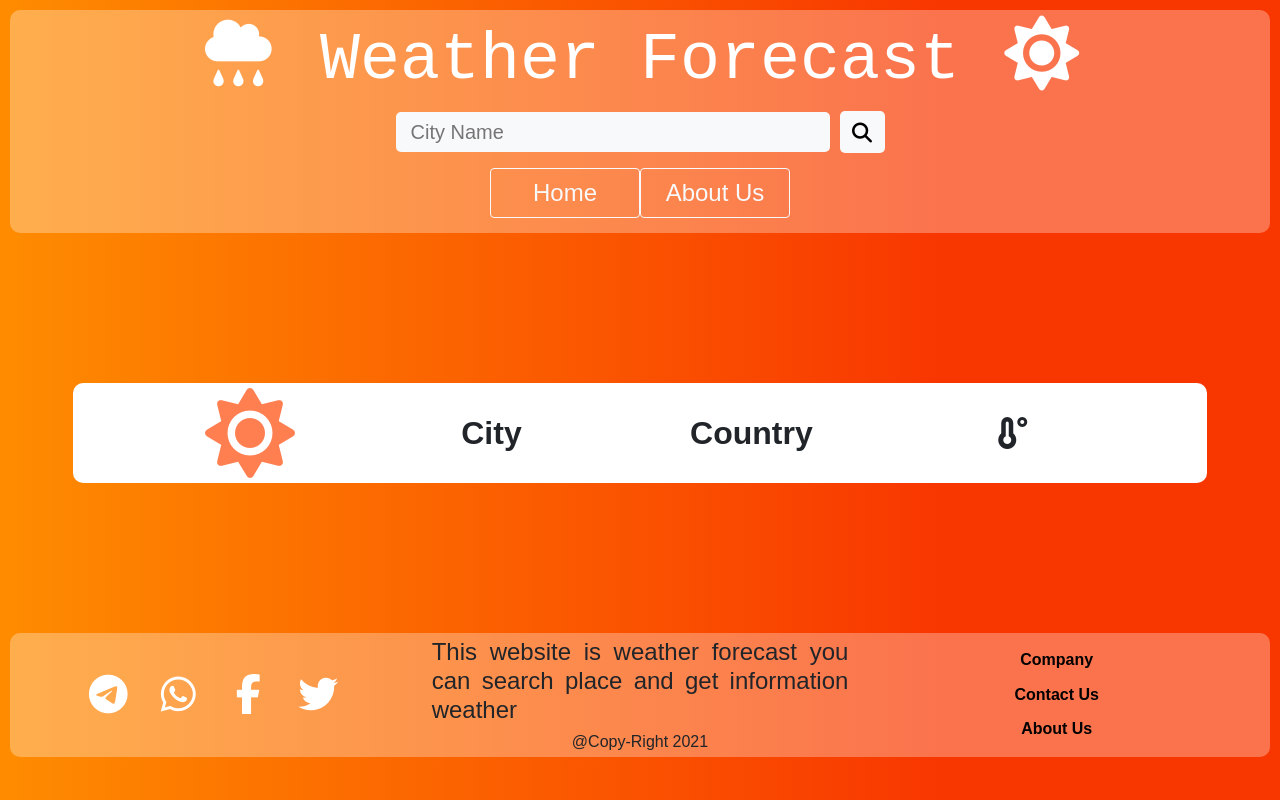
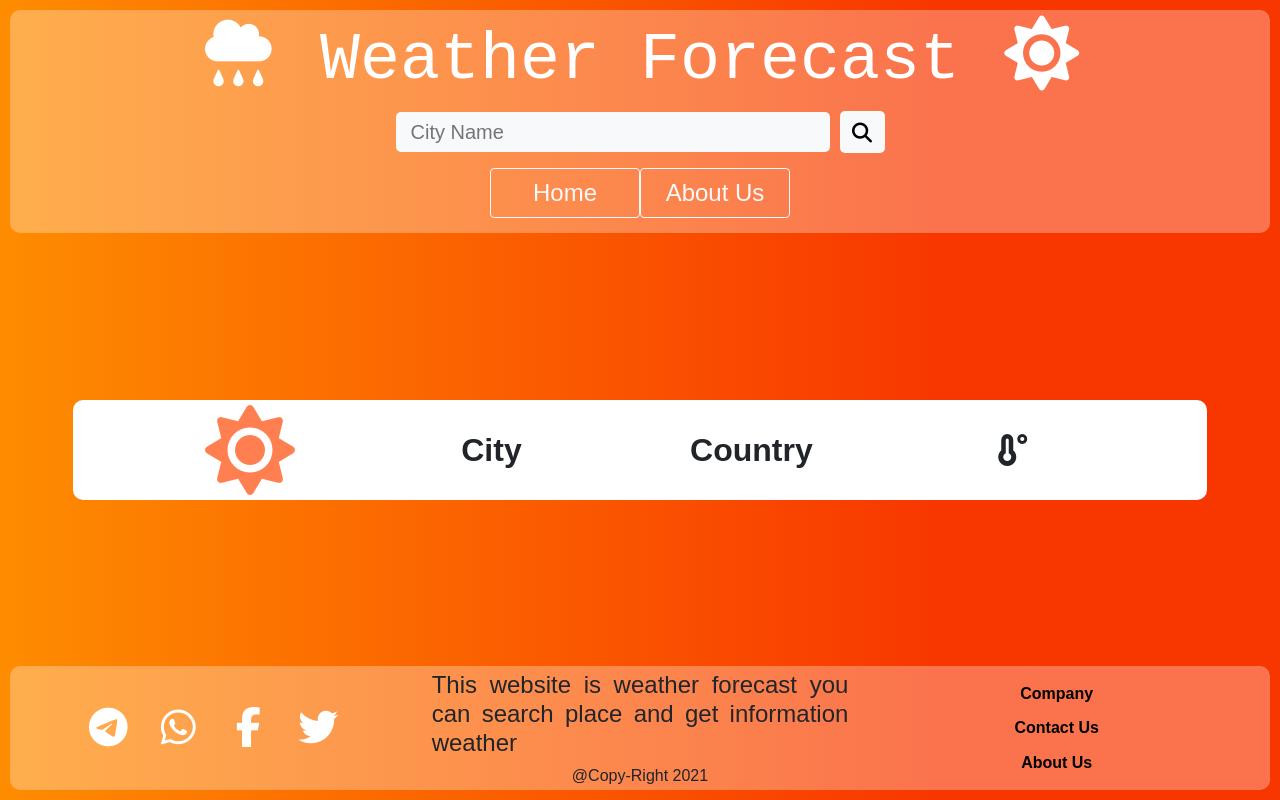
Before and after one commit to S-Abolfazl-S/Weather-Forecast, a plain HTML site: page index.html in a window 1280 px wide. Drawn offline with nearby package versions, Linux system fonts and the light colour scheme.

Commit message:
body edited: problem vertical resize fixed

```diff
--- a/files/style.css
+++ b/files/style.css
@@ -6,7 +6,12 @@
 }
 body{
     background: linear-gradient(90deg, rgba(254,140,0,1) 0%, rgba(248,54,0,1) 74%);
+    height: 100vh;
     padding: 10px;
+    display: flex;
+    flex-direction: column;
+    justify-content: space-between;
+    align-content: space-between;
 }
 /* ######################### Start-Header ######################### */
 header{
@@ -117,7 +122,7 @@ nav>ul>li>a{
 /* ######################### Start-Content ######################### */
 main{
     width: 100%;
-    height: 50vh;
+    height: auto;
     text-transform: capitalize;
     /* margin-top: 10px; */
     display: flex;
```
